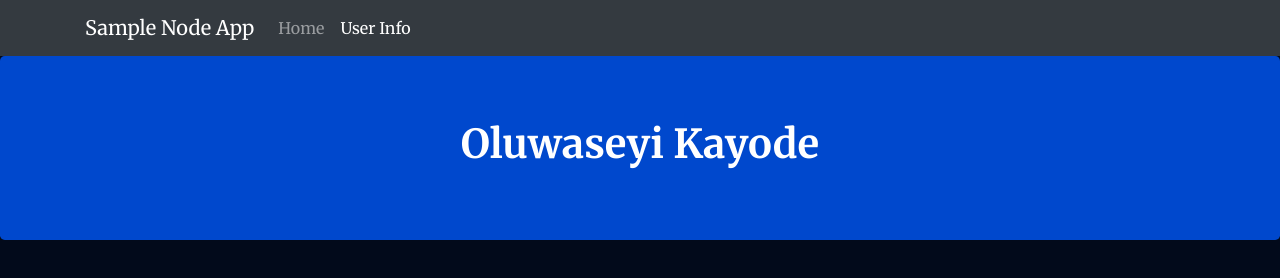
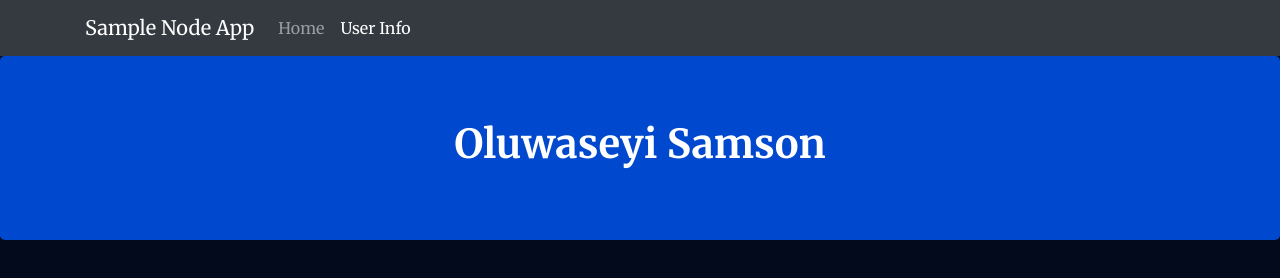
Before and after one commit to SeyiKayode/msc-helm-app, a website: page views/user.html in a window 1280 px wide. Drawn offline with nearby package versions, Linux system fonts and the light colour scheme.

Commit message:
change name

```diff
--- a/views/user.html
+++ b/views/user.html
@@ -24,7 +24,7 @@
     </div>
 </nav>
 <div class="jumbotron text-center">
-    <h1>Oluwaseyi Kayode</h1>
+    <h1>Oluwaseyi Samson</h1>
 </div>
 
 </html>
```
